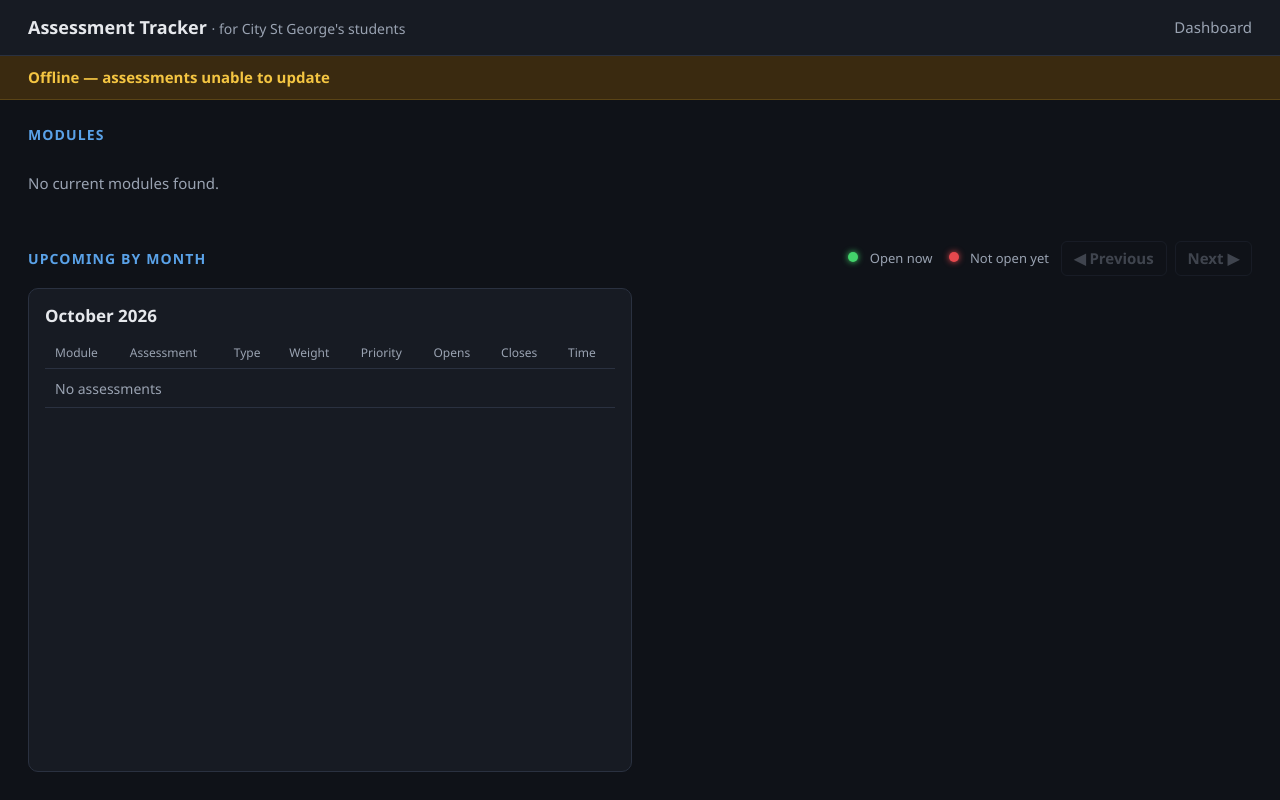
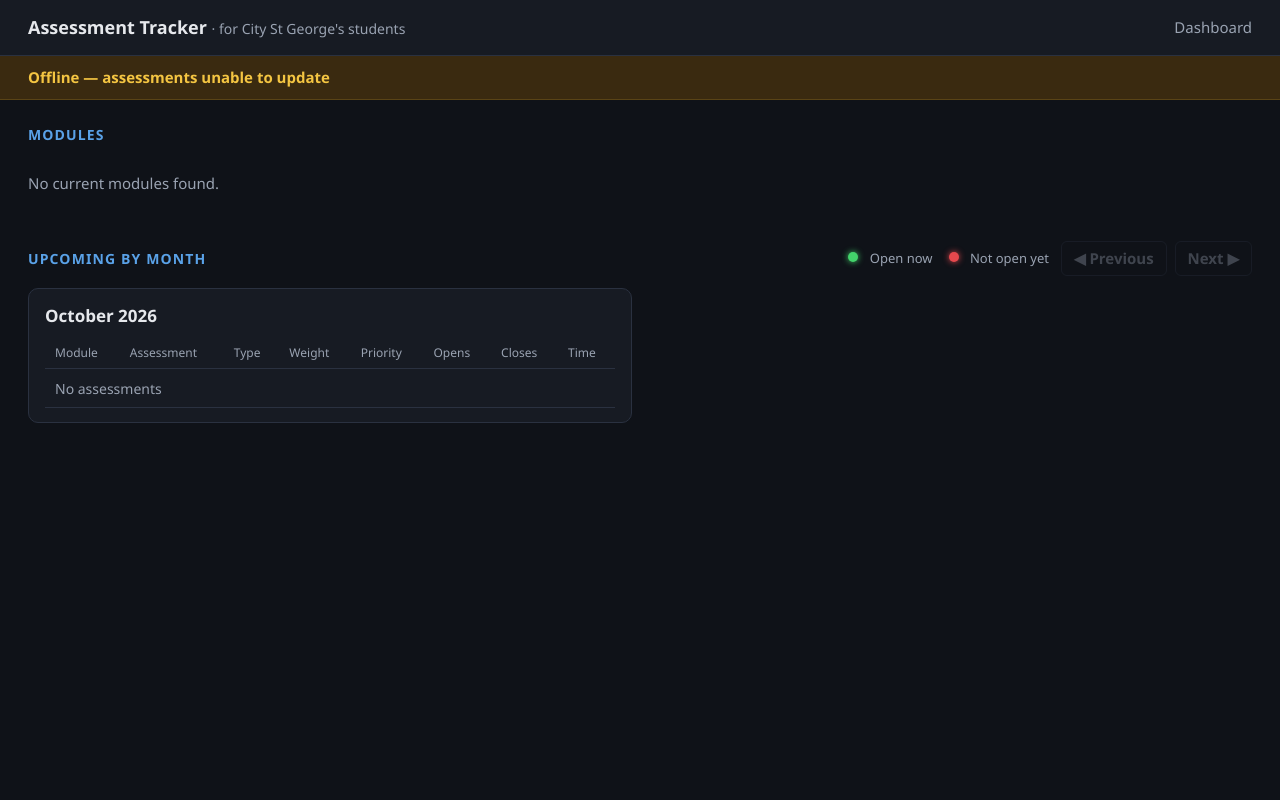
Before and after one commit to deividas-talocka/crunch, a Flask app: page / in a window 1280 px wide. Run offline with Flask 3, Linux system fonts and the light colour scheme.

Commit message:
Revert stretched month panels
Co-Authored-By: Claude Opus 5.5 <noreply@anthropic.com>

```diff
--- a/static/style.css
+++ b/static/style.css
@@ -16,7 +16,6 @@
 * { box-sizing: border-box; }
 
 body {
-  display: flex; flex-direction: column; min-height: 100vh;
   margin: 0;
   background: var(--bg);
   color: var(--text);
@@ -41,10 +40,7 @@ a.brand:hover { text-decoration: none; }
   border-bottom: 1px solid #5a4416; font-weight: 600;
 }
 
-main { flex: 1; display: flex; flex-direction: column; padding: 24px 28px 28px; }
-/* The month section takes up the rest of the window, so the panels reach the bottom */
-section.grow { flex: 1; display: flex; flex-direction: column; margin-bottom: 0; }
-section.grow .months { flex: 1; }
+main { padding: 24px 28px 48px; }
 section { margin-bottom: 32px; }
 .section-title { font-size: 14px; text-transform: uppercase; letter-spacing: .08em; color: var(--accent); margin: 0 0 12px; }
 .muted { color: var(--muted); }
--- a/templates/dashboard.html
+++ b/templates/dashboard.html
@@ -15,7 +15,7 @@
   </div>
 </section>
 
-<section class="grow">
+<section>
   <div class="months-header">
     <h2 class="section-title">Upcoming by month</h2>
     <div class="legend muted">
```
